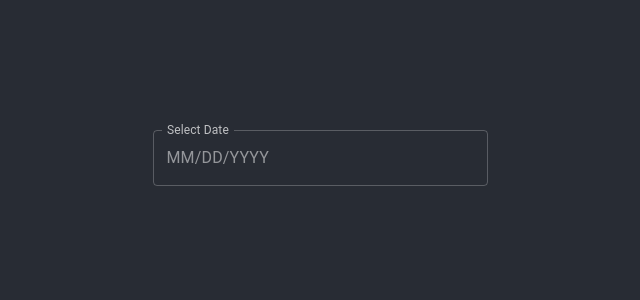
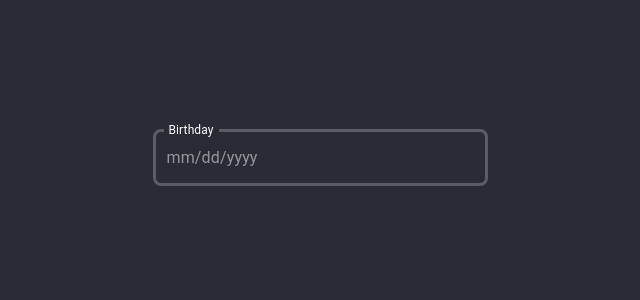
Before and after one commit to Chongfong/Aha-Frontend-Exam, a React (Create React App) app: page / in a window 1280 px wide. Shown: the top 300 px of the page, without its empty margins (320-960 px from the left). Built offline with nearby package versions, Linux system fonts and the light colour scheme.

Commit message:
feat(css): modify text filed css + date picker layout

```diff
--- a/src/DatePicker.tsx
+++ b/src/DatePicker.tsx
@@ -109,13 +109,23 @@ export default function DatePicker() {
   return (
     <LocalizationProvider dateAdapter={AdapterDayjs}>
       <TextField
-        label='Select Date'
+        label='Birthday'
         value={inputDate}
         onChange={handleInputChange}
         onFocus={handleInputFocus}
-        placeholder='MM/DD/YYYY'
+        placeholder='mm/dd/yyyy'
         slotProps={{ inputLabel: { shrink: true } }}
-        sx={{ width: 335, height: 58 }}
+        sx={{
+          width: 335,
+          height: 58,
+          boxSizing: 'border-box',
+          '.MuiOutlinedInput-root': { borderRadius: '8px' },
+          '.MuiInputLabel-root': { color: 'white', paddingX: '2px' },
+          '.MuiOutlinedInput-notchedOutline': { borderWidth: '3px' },
+          '.MuiOutlinedInput-root.Mui-focused .MuiOutlinedInput-notchedOutline': {
+            border: '3px solid white',
+          },
+        }}
       />
       {pickerOpen ? (
         <StaticDatePicker
@@ -139,7 +149,7 @@ export default function DatePicker() {
             yearButton: {
               sx: {
                 borderRadius: '2px',
-                '&:hover': { backgroundColor: 'white', color: '#181818' },
+                '&:hover': { backgroundColor: 'white', color: '#181818', borderRadius: 0 },
               },
             },
             actionBar: {
@@ -157,7 +167,11 @@ export default function DatePicker() {
             '.MuiBox-root': {
               alignItems: 'flex-start',
             },
-
+            '.MuiYearCalendar-root': {
+              marginTop: '-1px',
+              gap: '24px 9px',
+              padding: '0 25px 0 24px',
+            },
             '.MuiDayCalendar-monthContainer': {
               top: '11px',
             },
@@ -225,6 +239,16 @@ export default function DatePicker() {
               '&:hover': { backgroundColor: 'white', color: '#181818' },
               '&:focus': { backgroundColor: '#00A3FF', color: 'white' },
             },
+            '.MuiPickersYear-root': {
+              width: '61px',
+              height: '24px',
+              padding: 0,
+              flex: 0,
+            },
+            '.MuiPickersYear-yearButton': {
+              height: '24px',
+              lineHeight: '24px',
+            },
           }}
         />
       ) : (
```
